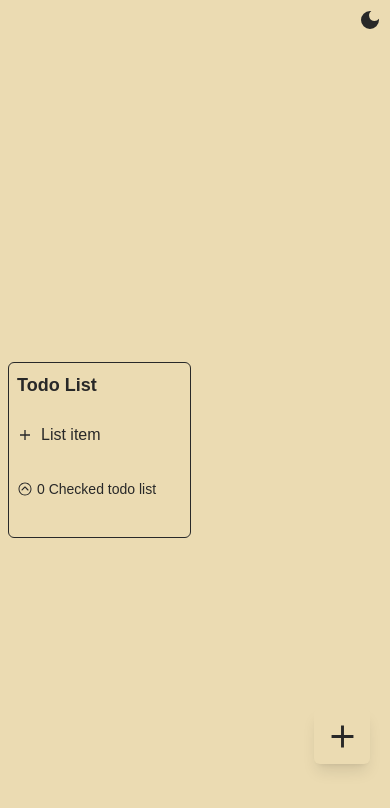
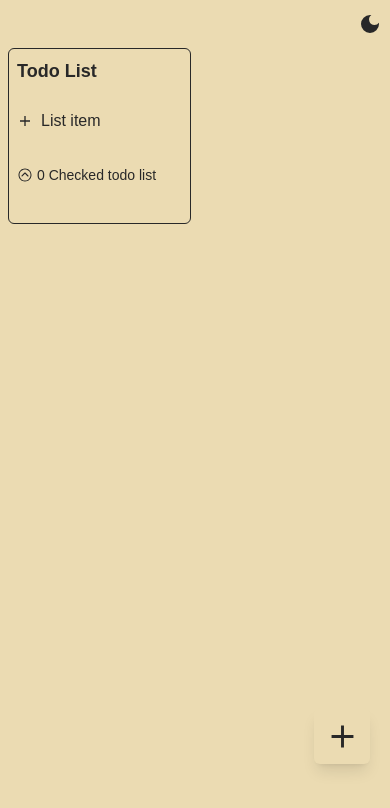
Before and after one commit to Zeddnyx/Google-Keep-Clone, a React (Vite) app: page / in a window 390 px wide. Shown: the top 808 px of the page. Built offline with nearby package versions, Linux system fonts and the light colour scheme.

Commit message:
ui: fix height homepage again

```diff
--- a/src/globals.css
+++ b/src/globals.css
@@ -6,10 +6,10 @@
   html {
     font-family: "Poppins", sans-serif;
     scroll-behavior: smooth;
-    height: 100%;
   }
   body {
-    @apply bg-light0 text-dark0
+    @apply bg-light0 text-dark0 dark:bg-dark0 dark:text-light0
+
   }
   h2 {
     @apply text-lg md:text-xl font-bold capitalize;
@@ -39,7 +39,7 @@
 
 /* homepage */
 .container-home {
-  @apply h-screen w-full mx-auto px-2 pb-2 grid gap-2 grid-cols-2 sm:grid-cols-3 xl:grid-cols-4 place-content-center
+  @apply h-full w-full mx-auto px-2 pb-2 grid gap-2 grid-cols-2 sm:grid-cols-3 xl:grid-cols-4 place-content-center
 }
 .todos-contaier {
   @apply grid p-2 border border-dark0 rounded-md max-h-44 h-44 overflow-y-auto overflow-hidden;
@@ -54,8 +54,10 @@
   @apply w-full flex justify-end mt-5 relative;
 }
 .btn-add-self {
-  @apply transition-all ease-in  h-14 w-14 md:h-16 md:w-16 bg-light0 dark:bg-dark0 text-dark0 dark:text-light0 rounded-md flex justify-center items-center text-dark0 fixed right-5 bottom-20 shadow-lg
-  hover:rotate-90  hover:text-yellow;
+  @apply transition-all ease-in  h-14 w-14 md:h-16 md:w-16 bg-light0 dark:bg-dark0 text-dark0 dark:text-light0
+  rounded-md flex justify-center items-center text-dark0
+  fixed right-5 bottom-20 shadow-lg
+  hover:rotate-90  hover:text-yellow dark:hover:text-yellow;
 }
 
 /* notes  */
--- a/src/pages/Navbar.tsx
+++ b/src/pages/Navbar.tsx
@@ -20,7 +20,7 @@ export default function Navbar() {
   };
 
   return (
-    <div className="w-full bg-transparent pt-2 flexBetweenCenter px-2">
+    <div className="w-full bg-transparent py-3 flexBetweenCenter px-2">
       <div></div>
       <div>
         <div
--- a/src/pages/index.tsx
+++ b/src/pages/index.tsx
@@ -9,7 +9,7 @@ export default function Index() {
   const { notes, todos } = useStoreApp();
 
   return (
-    <>
+    <div className="relative min-h-screen">
       <Navbar />
       <div className="container-home bg-light0 dark:bg-dark0">
         <div className="todos-contaier dark:border-light0">
@@ -58,6 +58,6 @@ export default function Index() {
           </button>
         </div>
       </div>
-    </>
+    </div>
   );
 }
```
